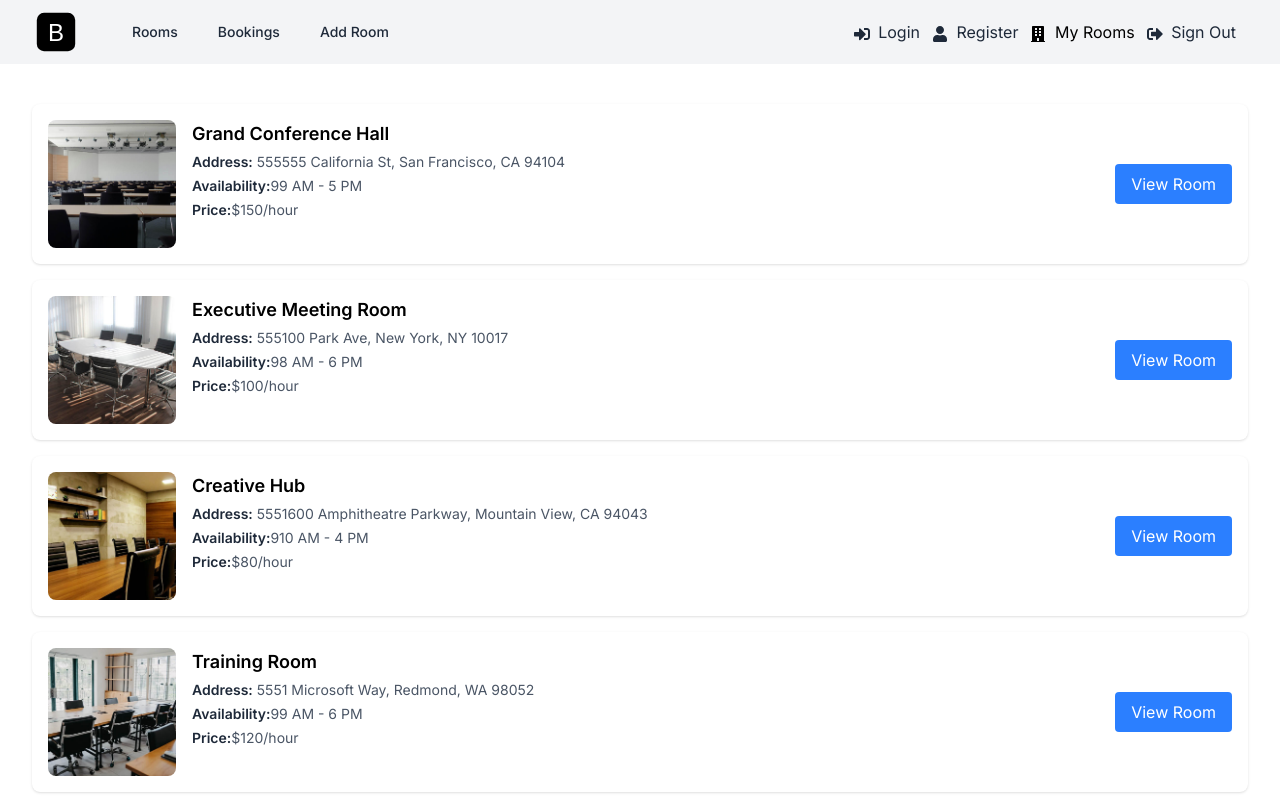
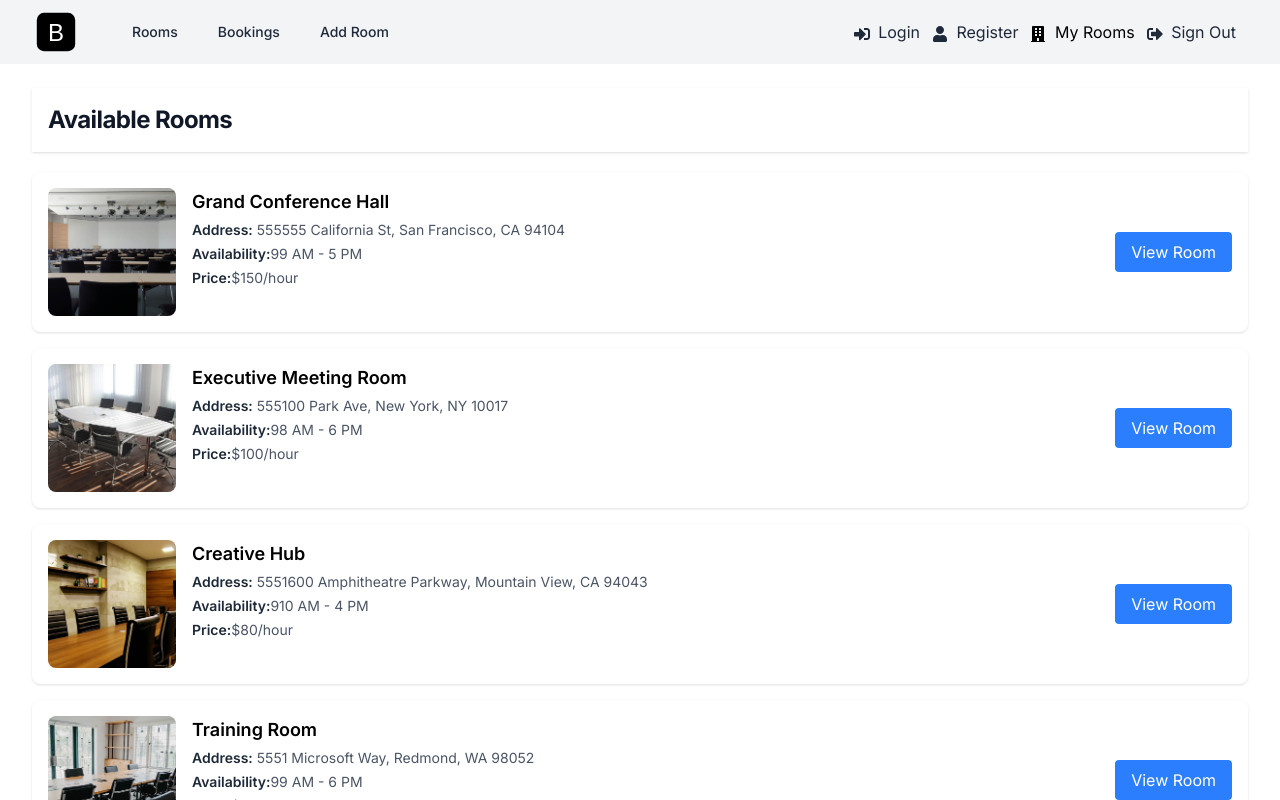
Before and after one commit to Mohamadi12/book_appwrite, a Next.js app: page / in a window 1280 px wide. Shown: the top 800 px of the page. Built offline with nearby package versions, Linux system fonts and the light colour scheme.

Commit message:
Heading Component

```diff
--- a/app/page.jsx
+++ b/app/page.jsx
@@ -1,9 +1,11 @@
+import Heading from "@/components/Heading";
 import RoomCard from "@/components/RoomCard";
 import rooms from "@/data/rooms.json";
 
 const Home = () => {
   return (
     <>
+      <Heading title="Available Rooms" />
       {rooms.length > 0 ? (
         rooms.map((room) => <RoomCard room={room} key={room.$id} />)
       ) : (
--- /dev/null
+++ b/components/Heading.jsx
@@ -0,0 +1,13 @@
+import React from "react";
+
+const Heading = ({ title }) => {
+  return (
+    <section className="bg-white mb-5 shadow px-4 py-4">
+      <h1 className="text-2xl font-bold tracking-tight text-gray-900">
+        {title}
+      </h1>
+    </section>
+  );
+};
+
+export default Heading;
```
